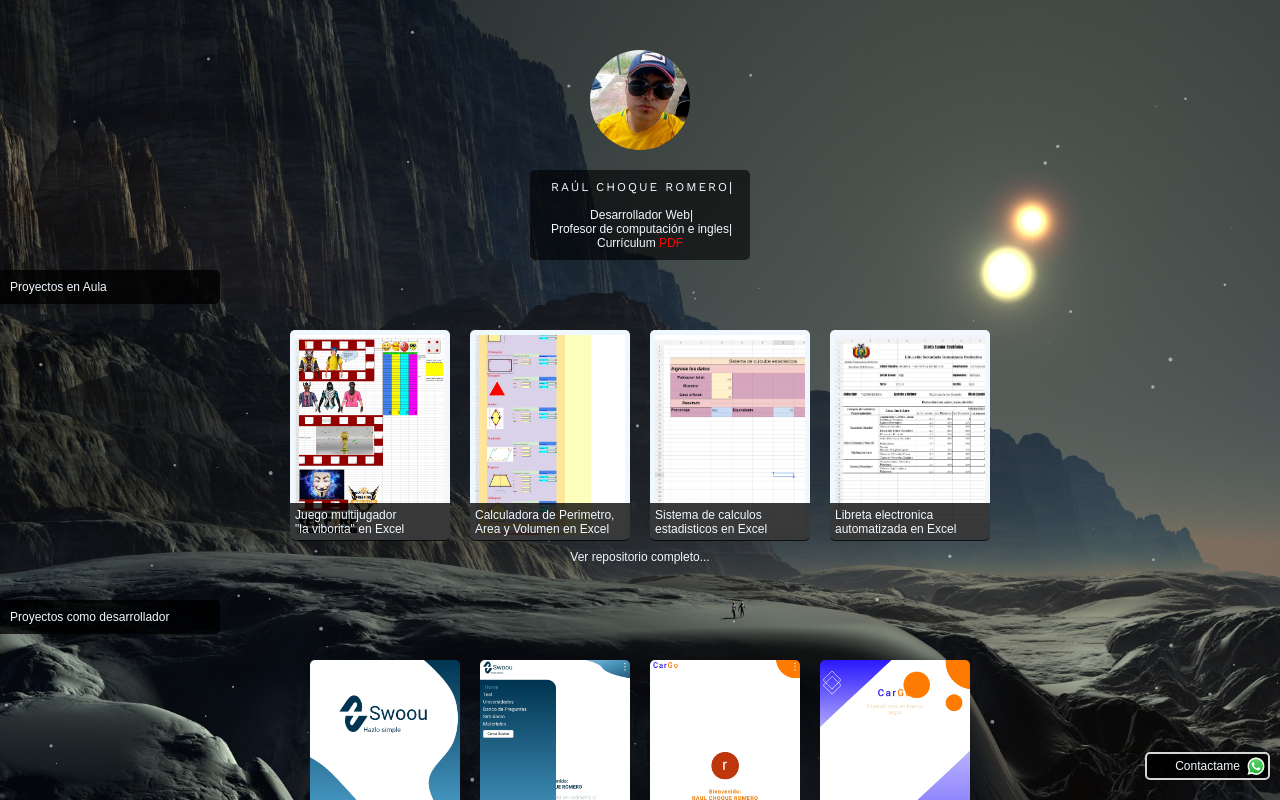
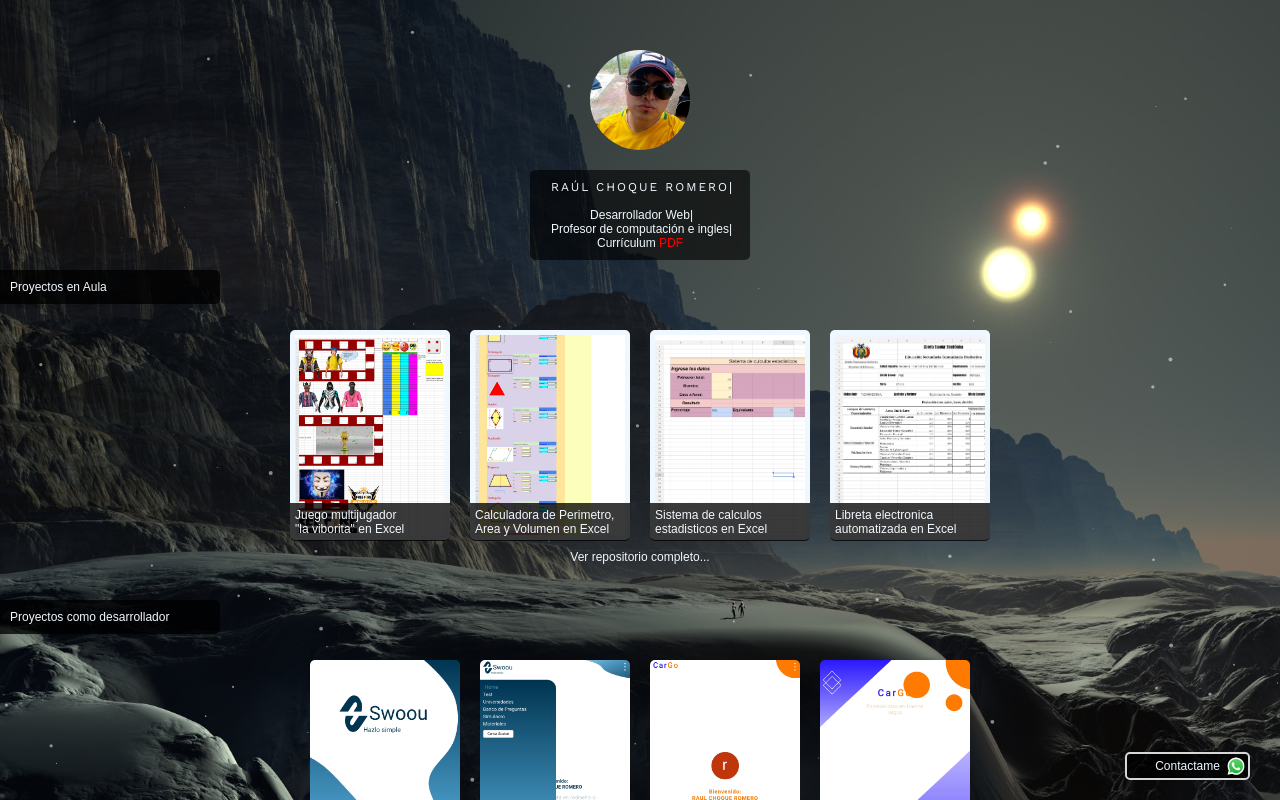
Before and after one commit to raulDeDevWorld/MySite-1, a website: page index.html in a window 1280 px wide. Drawn offline with nearby package versions, Linux system fonts and the light colour scheme.

Commit message:
Update myStyles.css

```diff
--- a/css/myStyles.css
+++ b/css/myStyles.css
@@ -278,7 +278,7 @@ color:aliceblue;
     top: 640px;
   }
 .button {
- rigth: 30px;
+ right: 30px;
 }
 
 }
```
